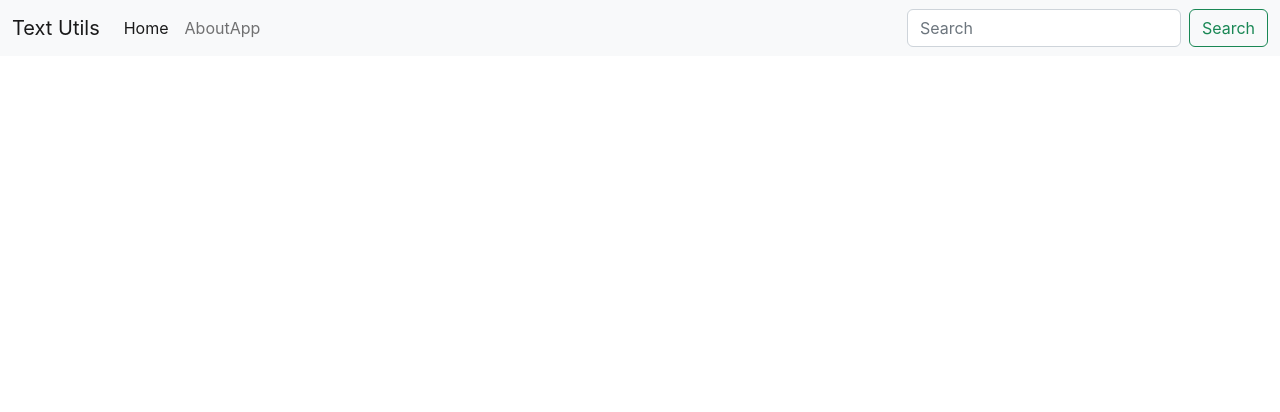
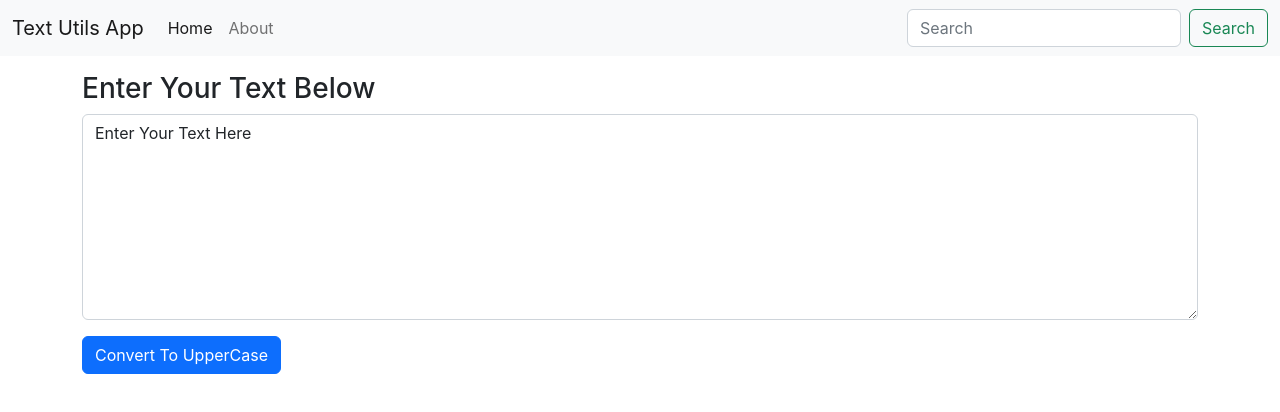
Before and after one commit to coderharsh02/react-text-utils-app, a React (Create React App) app: page / in a window 1280 px wide. Shown: the top 412 px of the page. Built offline with nearby package versions, Linux system fonts and the light colour scheme.

Commit message:
useState hook in react

```diff
--- a/src/App.js
+++ b/src/App.js
@@ -1,12 +1,12 @@
 import "./App.css";
 import Navbar from "./components/Navbar";
+import TextForm from "./components/TextForm";
 
 function App() {
   return (
     <>
-      <Navbar title='Text Utils' about='AboutApp'/>
-      {/* <Navbar about='AboutApp'/> would give error in console as we have defined propType as required for title */}
-      {/* <Navbar title="Text Utils" /> would use defaultProps value for about */}
+      <Navbar title="Text Utils App" about="About" />
+      <TextForm heading="Enter Your Text Below" />
     </>
   );
 }
--- /dev/null
+++ b/src/components/TextForm.js
@@ -0,0 +1,35 @@
+import React, { useState } from "react";
+import PropTypes from "prop-types";
+
+export default function TextForm(props) {
+  const [text, setText] = useState("Enter Your Text Here");
+
+  const handleOnChangeText = (e) => {
+    setText(e.target.value);
+  };
+
+  const handleUpBtnClick = () => {
+    setText(text.toUpperCase());
+  }
+
+  return (
+    <div className="container my-3">
+      <h3>{props.heading}</h3>
+      <div className="mb-3">
+        <textarea
+          className="form-control"
+          id="exampleFormControlTextarea1"
+          rows="8"
+          value={text}
+          onChange={handleOnChangeText}
+        ></textarea>
+      </div>
+
+      <button className="btn btn-primary" onClick={handleUpBtnClick}>Convert To UpperCase</button>
+    </div>
+  );
+}
+
+TextForm.propTypes = {
+  heading: PropTypes.string.isRequired,
+};
```
Also changed, not shown: 1 other file (tests, documents, lock files or other folders).
